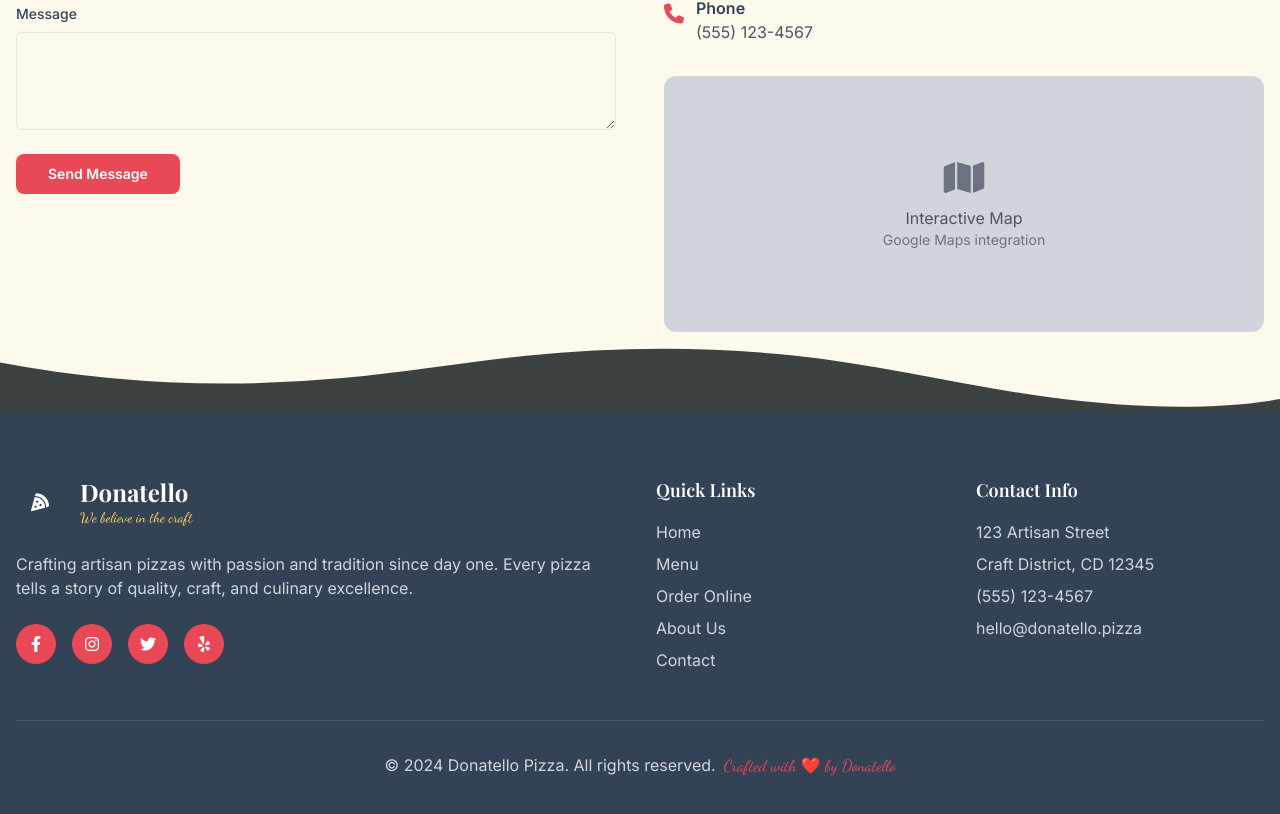
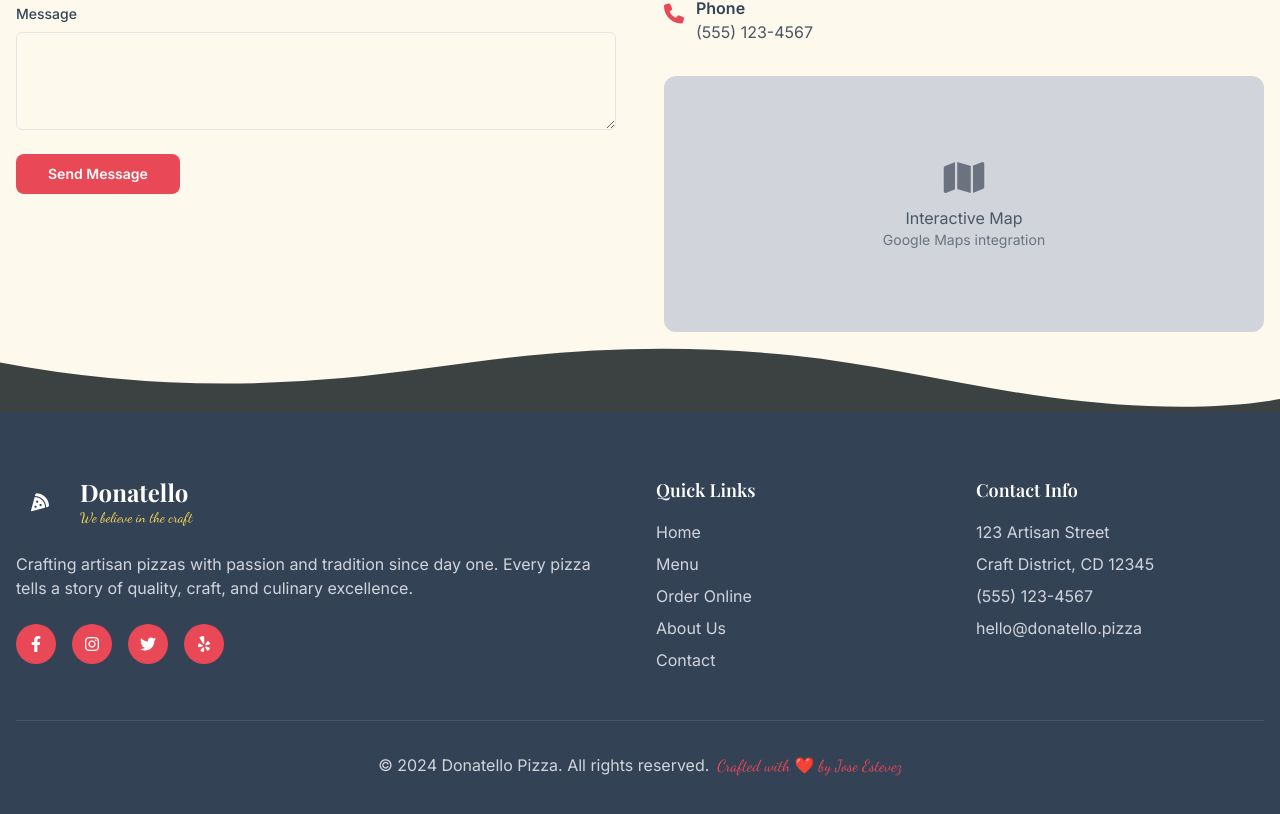
Before and after one commit to joseRafaelBrito/donatellopizza, a React (Vite) app: page / in a window 1280 px wide. Shown: the part 4774-5588 px from the top of the page. Built offline with nearby package versions, Linux system fonts and the light colour scheme.

Commit message:
Update footer credit from Donatello to Jose Estevez

```diff
--- a/src/components/footer.tsx
+++ b/src/components/footer.tsx
@@ -112,7 +112,7 @@ export default function Footer() {
         <div className="border-t border-gray-600 mt-12 pt-8 text-center">
           <p className="text-gray-300">
             © 2024 Donatello Pizza. All rights reserved.
-            <span className="text-tomato-red font-dancing ml-2">Crafted with ❤️ by Donatello</span>
+            <span className="text-tomato-red font-dancing ml-2">Crafted with ❤️ by Jose Estevez</span>
           </p>
         </div>
       </div>
```
